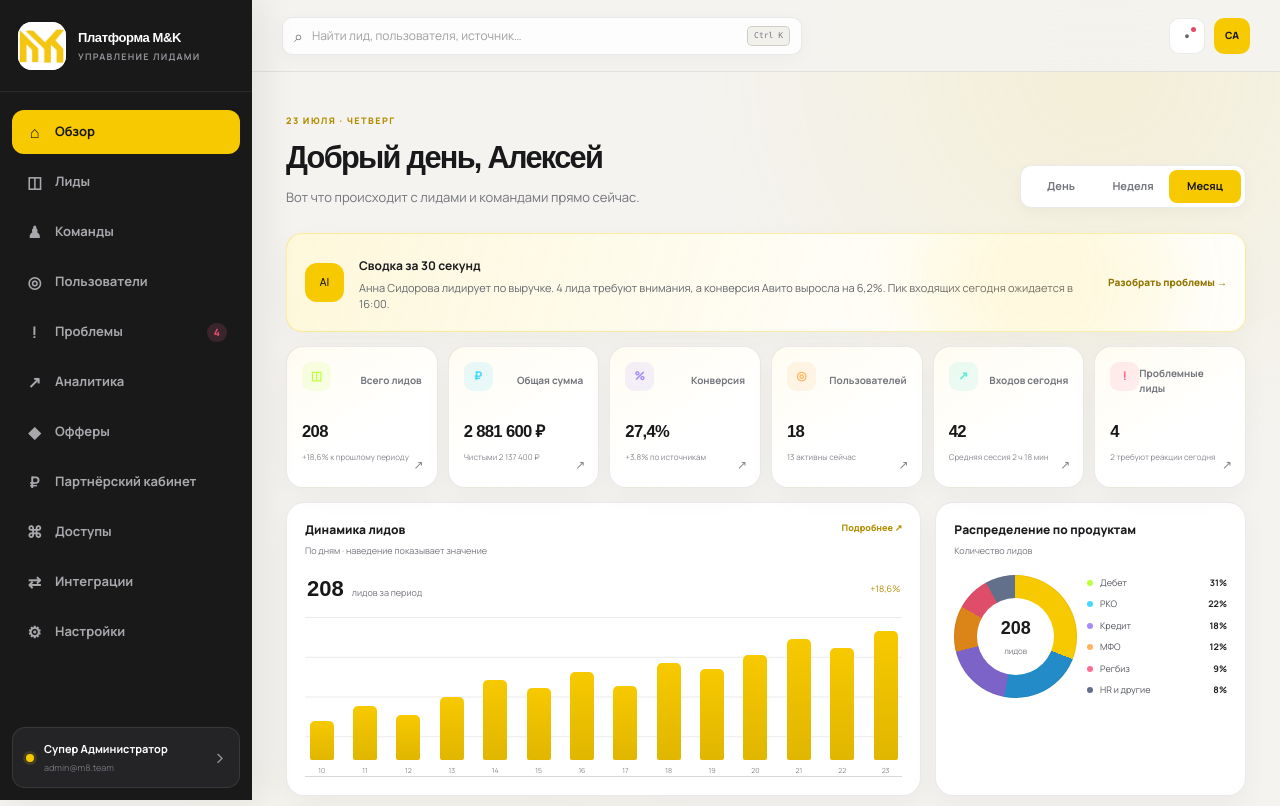
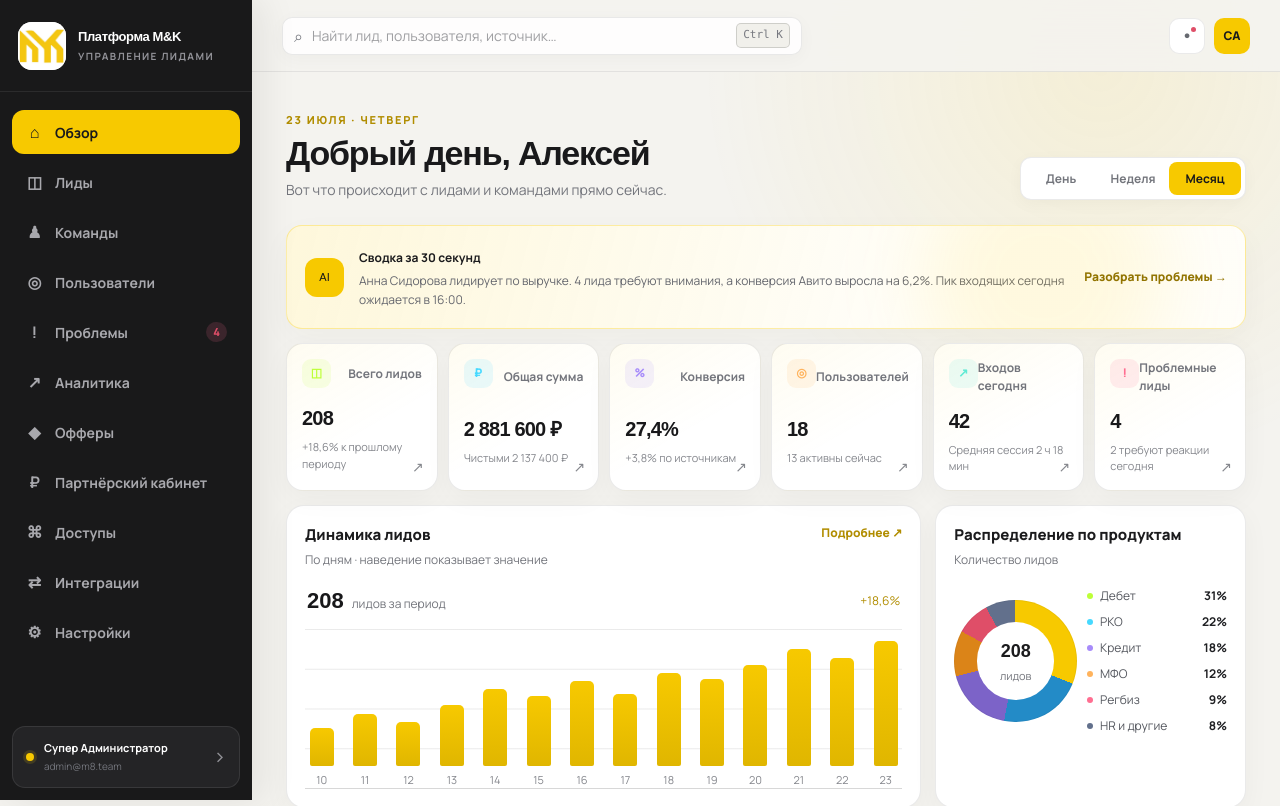
Before and after one commit to papulovartem8-oss/mk-flow-crm, a Next.js app: page / in a window 1280 px wide. Shown: the top 806 px of the page. Built offline with nearby package versions, Linux system fonts and the light colour scheme; a web font is replaced by a local one.

Commit message:
Increase CRM typography and readability

```diff
--- a/app/globals.css
+++ b/app/globals.css
@@ -3402,3 +3402,473 @@ textarea,
     padding: 0 16px;
   }
 }
+
+/* M&K readability pass — comfortable desktop scale and crisp text */
+body {
+  -webkit-font-smoothing: antialiased;
+  text-rendering: optimizeLegibility;
+}
+
+.brand small {
+  font-size: 10px;
+}
+
+.nav-list button {
+  font-size: 14px;
+}
+
+.nav-list button b,
+.sidebar-foot strong {
+  font-size: 11px;
+}
+
+.sidebar-foot small {
+  font-size: 10px;
+}
+
+.global-search input {
+  font-size: 14px;
+}
+
+.global-search kbd,
+.icon-button {
+  font-size: 11px;
+}
+
+.avatar-button {
+  font-size: 12px;
+}
+
+.page-title h1 {
+  font-size: clamp(34px, 2.6vw, 46px);
+  letter-spacing: -0.035em;
+  line-height: 1.08;
+}
+
+.page-title p,
+.partner-hero p {
+  font-size: 14px;
+  line-height: 1.55;
+}
+
+.eyebrow {
+  font-size: 11px;
+}
+
+.period-control button,
+.ai-brief strong,
+.ai-brief p,
+.ai-brief button {
+  font-size: 12px;
+}
+
+.ai-brief p {
+  line-height: 1.55;
+}
+
+.ai-mark {
+  font-size: 11px;
+}
+
+.kpi-label {
+  font-size: 12px;
+}
+
+.kpi-card > strong {
+  font-size: clamp(20px, 1.45vw, 26px);
+}
+
+.kpi-meta {
+  font-size: 11px;
+}
+
+.kpi-arrow {
+  font-size: 14px;
+}
+
+.panel-head h3 {
+  font-size: 15px;
+}
+
+.panel-head p,
+.text-button,
+.chart-summary span {
+  font-size: 12px;
+}
+
+.bar-column > span,
+.donut-center span {
+  font-size: 11px;
+}
+
+.legend > div,
+.legend strong {
+  font-size: 12px;
+}
+
+.status-grid > button > span:last-child,
+.status {
+  font-size: 11px;
+}
+
+.rank,
+.ranking > button > strong {
+  font-size: 12px;
+}
+
+.rank-name strong {
+  font-size: 13px;
+}
+
+.rank-name small,
+.live-pill {
+  font-size: 11px;
+}
+
+.primary-button,
+.secondary-button {
+  min-height: 42px;
+  padding-inline: 16px;
+  font-size: 12px;
+}
+
+.field-search {
+  height: 44px;
+}
+
+.field-search input,
+.toolbar select {
+  font-size: 12px;
+}
+
+.toolbar select {
+  height: 44px;
+}
+
+th {
+  height: 44px;
+  font-size: 10px;
+  letter-spacing: 0.055em;
+}
+
+td {
+  height: 68px;
+  font-size: 12px;
+}
+
+.person-cell > span strong,
+.person-cell > strong {
+  font-size: 12px;
+}
+
+.person-cell > span small {
+  font-size: 10px;
+}
+
+.source-pill,
+.role-pill {
+  min-height: 25px;
+  padding-inline: 9px;
+  font-size: 11px;
+}
+
+.empty-state {
+  font-size: 13px;
+}
+
+.team-title h3 {
+  font-size: 15px;
+}
+
+.team-title p,
+.team-stats span {
+  font-size: 11px;
+}
+
+.team-stats strong {
+  font-size: 14px;
+}
+
+.mini-kpis span,
+.mini-kpis small,
+.user-state {
+  font-size: 11px;
+}
+
+.mini-kpis strong {
+  font-size: 23px;
+}
+
+.problem-categories small {
+  font-size: 11px;
+}
+
+.problem-main strong {
+  font-size: 13px;
+}
+
+.problem-main small,
+.recommendations p,
+.source-problems > div {
+  font-size: 11px;
+}
+
+.problem-main > span,
+.ai-score {
+  font-size: 10px;
+}
+
+.recommendations strong {
+  font-size: 12px;
+}
+
+.source-table span strong,
+.source-table > div > strong {
+  font-size: 12px;
+}
+
+.source-table span small {
+  font-size: 10px;
+}
+
+.leader-grid button > span strong {
+  font-size: 12px;
+}
+
+.leader-grid button > span small {
+  font-size: 10px;
+}
+
+.offer-categories span,
+.offer-categories small {
+  font-size: 11px;
+}
+
+.offer-categories b {
+  font-size: 13px;
+}
+
+.partner-balance span,
+.partner-balance button {
+  font-size: 11px;
+}
+
+.rank-ladder span,
+.rank-ladder small,
+.rank-hint {
+  font-size: 10px;
+}
+
+.rank-ladder strong {
+  font-size: 12px;
+}
+
+.partner-stats span,
+.partner-offers small,
+.partner-offers i {
+  font-size: 10px;
+}
+
+.partner-stats strong,
+.partner-offers strong {
+  font-size: 13px;
+}
+
+.access-keys code,
+.access-keys span strong {
+  font-size: 11px;
+}
+
+.access-keys span small,
+.access-keys button {
+  font-size: 10px;
+}
+
+.policy label strong {
+  font-size: 12px;
+}
+
+.policy label small {
+  font-size: 10px;
+}
+
+.integration-mark {
+  font-size: 11px;
+}
+
+.integration-grid h3 {
+  font-size: 13px;
+}
+
+.integration-grid p {
+  font-size: 11px;
+}
+
+.integration-state,
+.sync-log small,
+.sync-log time {
+  font-size: 10px;
+}
+
+.sync-log strong {
+  font-size: 12px;
+}
+
+.form-grid label span,
+.modal-form label span,
+.settings-statuses > div > span {
+  font-size: 11px;
+}
+
+.form-grid input,
+.form-grid select,
+.modal-form input,
+.modal-form select {
+  height: 44px;
+  font-size: 13px;
+}
+
+.auth-tabs span,
+.auth-preview input,
+.auth-preview select {
+  font-size: 12px;
+}
+
+.auth-preview small {
+  font-size: 10px;
+}
+
+.drawer-head > div > span,
+.drawer-head > div > p {
+  font-size: 11px;
+}
+
+.drawer-head h2 {
+  font-size: 22px;
+  letter-spacing: -0.025em;
+}
+
+.issue-banner strong {
+  font-size: 12px;
+}
+
+.issue-banner p,
+.section-title > span {
+  font-size: 11px;
+}
+
+.section-title h3 {
+  font-size: 15px;
+}
+
+.contact-grid span,
+.edit-grid label > span,
+.session-grid span,
+.access-summary span {
+  font-size: 10px;
+}
+
+.contact-grid strong,
+.edit-grid strong,
+.session-grid strong,
+.access-summary strong {
+  font-size: 13px;
+}
+
+.lead-description {
+  font-size: 12px;
+}
+
+.edit-grid select,
+.edit-grid input {
+  height: 39px;
+  font-size: 12px;
+}
+
+.offer-top strong,
+.offer-meta strong,
+.finance-total strong {
+  font-size: 12px;
+}
+
+.offer-top p,
+.offer-meta span,
+.delivery,
+.finance-total small {
+  font-size: 10px;
+}
+
+.stage-pill {
+  font-size: 10px;
+}
+
+.finance-total > span {
+  font-size: 12px;
+}
+
+.comment-box textarea,
+.comment-box button {
+  font-size: 12px;
+}
+
+.timeline strong,
+.user-leads span strong {
+  font-size: 12px;
+}
+
+.timeline small,
+.user-leads span small {
+  font-size: 10px;
+}
+
+.user-hero-stats span,
+.user-hero-stats small {
+  font-size: 10px;
+}
+
+.user-hero-stats strong {
+  font-size: 15px;
+}
+
+.user-leads b,
+.metric-list b {
+  font-size: 12px;
+}
+
+.modal-head h2 {
+  font-size: 20px;
+}
+
+.modal-head p {
+  font-size: 11px;
+}
+
+.metric-list span strong {
+  font-size: 12px;
+}
+
+.metric-list span small {
+  font-size: 10px;
+}
+
+.toast {
+  font-size: 12px;
+}
+
+@media (max-width: 820px) {
+  .page-title h1 {
+    font-size: clamp(30px, 8vw, 40px);
+  }
+
+  .kpi-card > strong {
+    font-size: 21px;
+  }
+
+  th {
+    font-size: 10px;
+  }
+
+  td {
+    font-size: 12px;
+  }
+}
```
